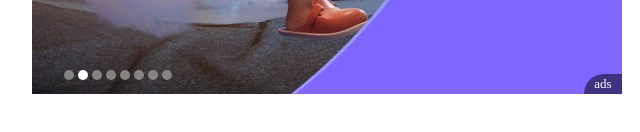
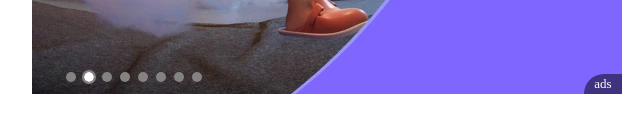
Before and after one commit to YAOMVP/HTML-CSS-study, a plain HTML site: page slide show/index.html in a window 1280 px wide. Shown: the part 476-608 px from the top of the page, 313-953 px from the left. Drawn offline with Linux system fonts and the light colour scheme.

Commit message:
index 1.1

```diff
--- a/slide show/index.html
+++ b/slide show/index.html
@@ -78,7 +78,6 @@
             position: absolute;
             bottom: 10px;
             left: 30px;
-            width: 116px;
             height: 16px;
             background-color: transparent;
         }
@@ -90,10 +89,18 @@
             background-color: rgb(133, 130, 130);
             border-radius: 50%;
             margin: 2px;
+            border: 2px solid transparent;
+            background-clip: content-box;
         }
 
         .circle .current {
-            background-color: #fff
+            background-color: #fff;
+            border: 2px solid rgb(133, 130, 130);
+        }
+
+        .circle li:hover {
+            background-color: #fff;
+            border: 2px solid rgb(133, 130, 130);
         }
     </style>
 </head>
```
